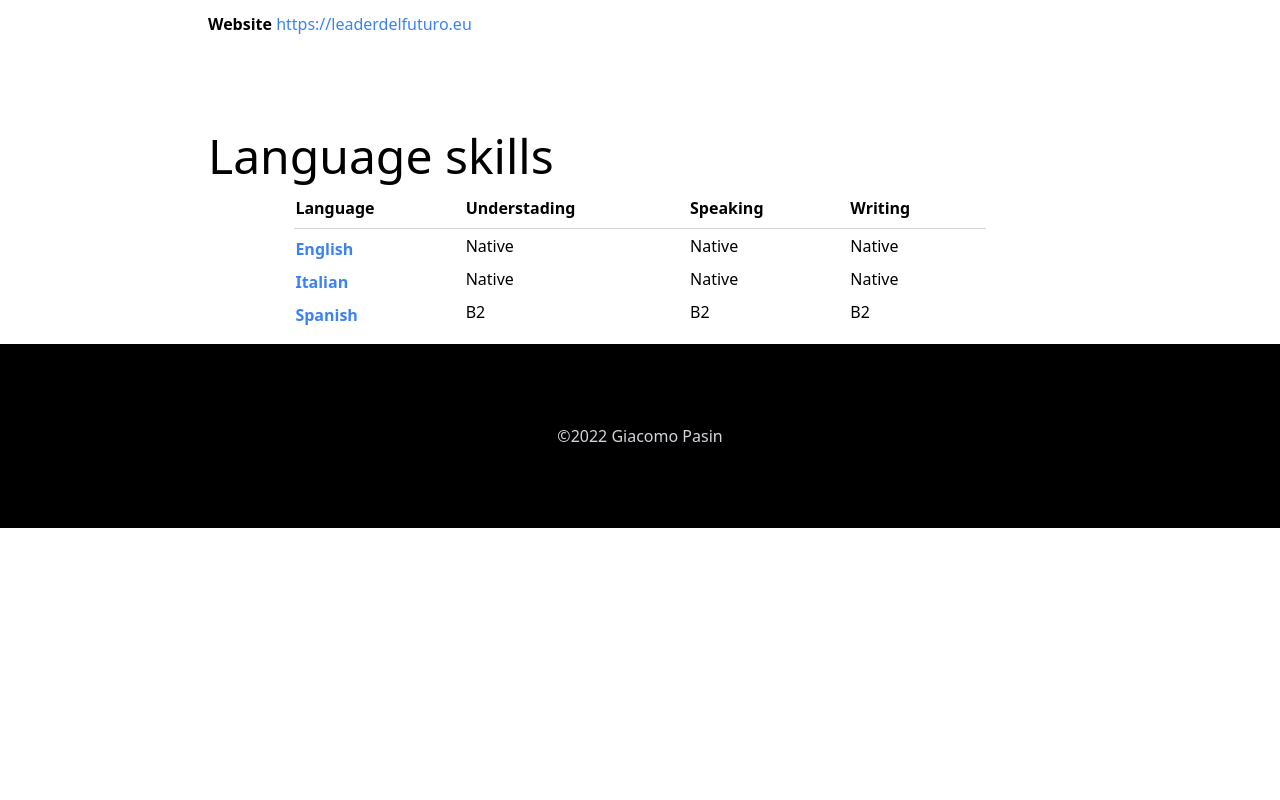
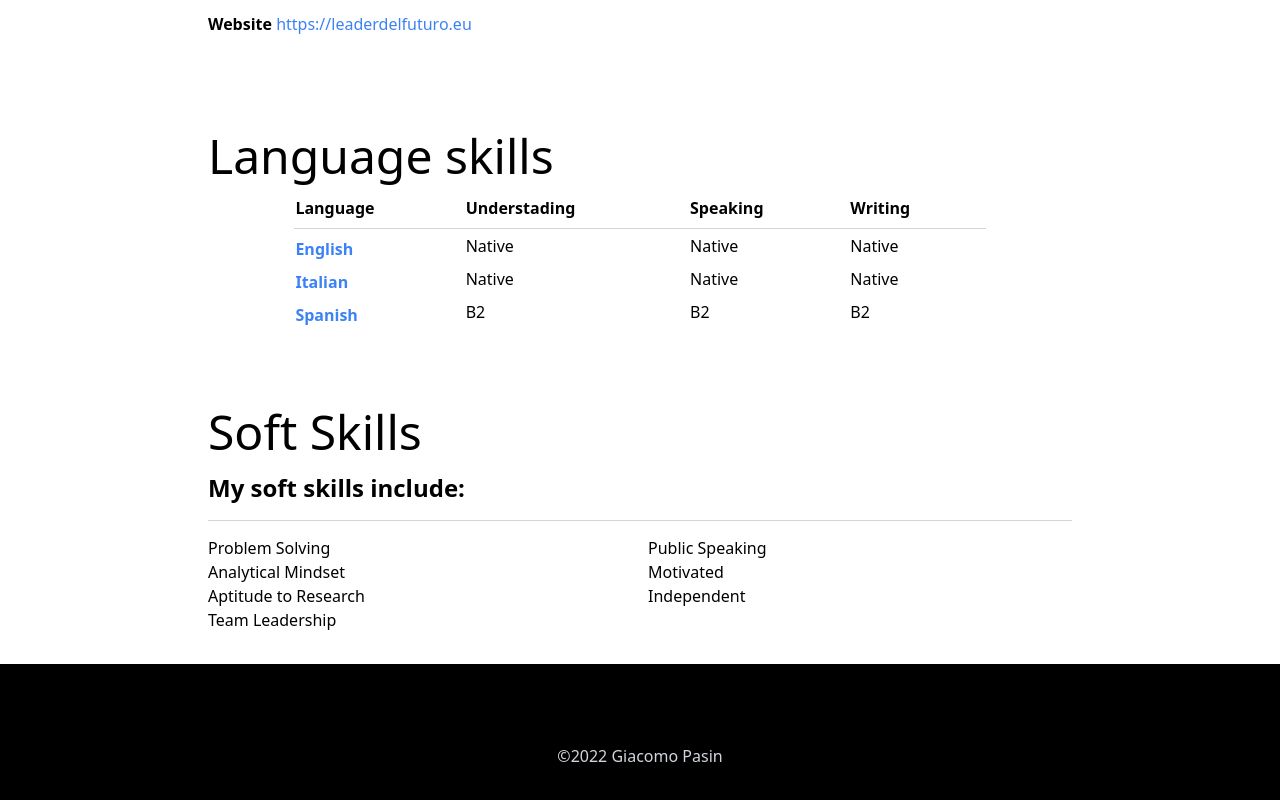
Before and after one commit to jackpeck2004/personal_website, a Next.js app: page / in a window 1280 px wide. Shown: the part 3058-3858 px from the top of the page. Before the commit the page ends 3586 px from the top, so only its background shows below. Built offline with nearby package versions, Linux system fonts and the light colour scheme.

Commit message:
Created soft skills section

```diff
--- a/src/components/partials/index.ts
+++ b/src/components/partials/index.ts
@@ -3,3 +3,4 @@ export { Projects } from "./projects";
 export { WorkExperienceSection as WorkExperience } from "./experience";
 export { EducationSection as Education } from "./education";
 export { LanguageSkillsSection as LanguageSkills } from "./language-skills";
+export { SoftSkillsSection as SoftSkills } from "./soft-skills";
--- /dev/null
+++ b/src/components/partials/soft-skills.tsx
@@ -0,0 +1,22 @@
+import { FC } from "react";
+import { Section, LineDivider } from "@/components/common";
+
+interface ISoftSkillsSectionProps {
+  skills: Array<string>;
+}
+
+export const SoftSkillsSection: FC<ISoftSkillsSectionProps> = ({ skills }) => {
+  return (
+    <Section title="Soft Skills">
+      <div className="py-4">
+        <h4 className="font-bold inline text-2xl">My soft skills include:</h4>
+        <LineDivider />
+        <ul className="md:columns-2 list-inside">
+          {skills.map((skill) => (
+            <li key={skill.split(" ").join("-").toLowerCase()}>{skill}</li>
+          ))}
+        </ul>
+      </div>
+    </Section>
+  );
+};
--- a/src/pages/index.tsx
+++ b/src/pages/index.tsx
@@ -1,11 +1,12 @@
 // import Link from "next/link";
-import { DownloadCVButton } from "@/components/common";
+import { DownloadCVButton, LineDivider, Section } from "@/components/common";
 import {
   Characteristics,
   Projects,
   WorkExperience,
   Education,
-  LanguageSkills
+  LanguageSkills,
+  SoftSkills
 } from "@/components/partials";
 import constants from "@/lib/constants";
 import { useMediaQuery } from "@/lib/hooks";
@@ -33,6 +34,16 @@ const LANGUAGES: Array<ILanguage> = [
     speaking: "B2",
     writing: "B2"
   }
+];
+
+const SOFT_SKILLS: Array<string> = [
+  "Problem Solving",
+  "Analytical Mindset",
+  "Aptitude to Research",
+  "Team Leadership",
+  "Public Speaking",
+  "Motivated",
+  "Independent"
 ];
 
 const CHARACTERISTICS: Array<ICharacteristic> = [
@@ -78,6 +89,7 @@ const Page: NextPage = ({
         <WorkExperience />
         <Education />
         <LanguageSkills languages={LANGUAGES} />
+        <SoftSkills skills={SOFT_SKILLS} />
       </div>
     </div>
   );
```
